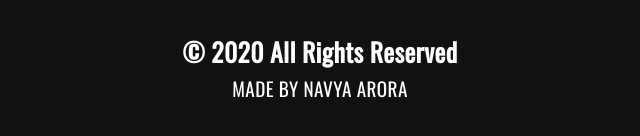
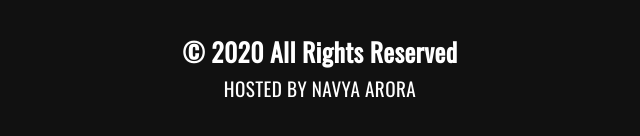
Before and after one commit to navya2006/vampire-diaries, a plain HTML site: page index.html in a window 1280 px wide. Shown: the part 6255-6391 px from the top of the page, 320-960 px from the left. Drawn offline with nearby package versions, Linux system fonts and the light colour scheme.

Commit message:
minor changes

```diff
--- a/index.html
+++ b/index.html
@@ -376,7 +376,7 @@
         <div class="footer">
             <h1>The Vampire Diaries</h1>
             <h2>&copy; 2020 All Rights Reserved</h2>
-            <p>MADE BY NAVYA ARORA</p>
+            <p>HOSTED BY NAVYA ARORA</p>
             <br><br>
         </div>
     </body>
--- a/main.css
+++ b/main.css
@@ -63,6 +63,7 @@ body{
 .nav a:hover {
     color: black;
     border-bottom-color: #000;
+    font-size: 1.5vw;
     opacity: 1;
 }
 
```
